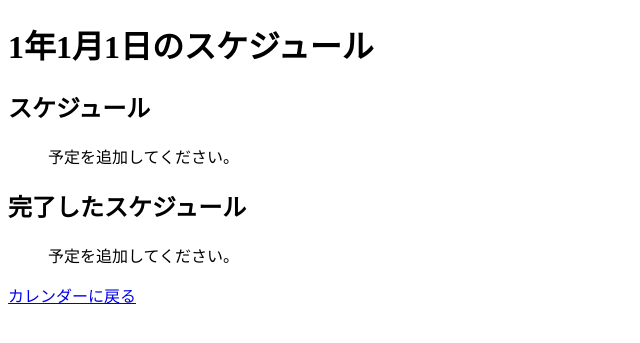
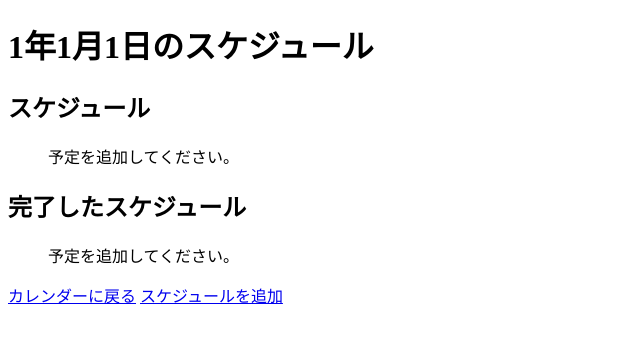
Before and after one commit to 2024AIT-OOP2-G05/TodoCalendar, a Flask app: page /detail/1/1/1 in a window 1280 px wide. Shown: the top 343 px of the page, without its empty margins (0-640 px from the left). Run offline with Flask 3, Linux system fonts and the light colour scheme.

Commit message:
スケジュールを追加のリンクを追加

```diff
--- a/templates/detail.html
+++ b/templates/detail.html
@@ -117,6 +117,7 @@
     </ul>
 
     <a href="{{ url_for('index') }}">カレンダーに戻る</a>
+    <a href="{{ url_for('add_schedule') }}">スケジュールを追加</a>
 </body>
 
 </html>
```
